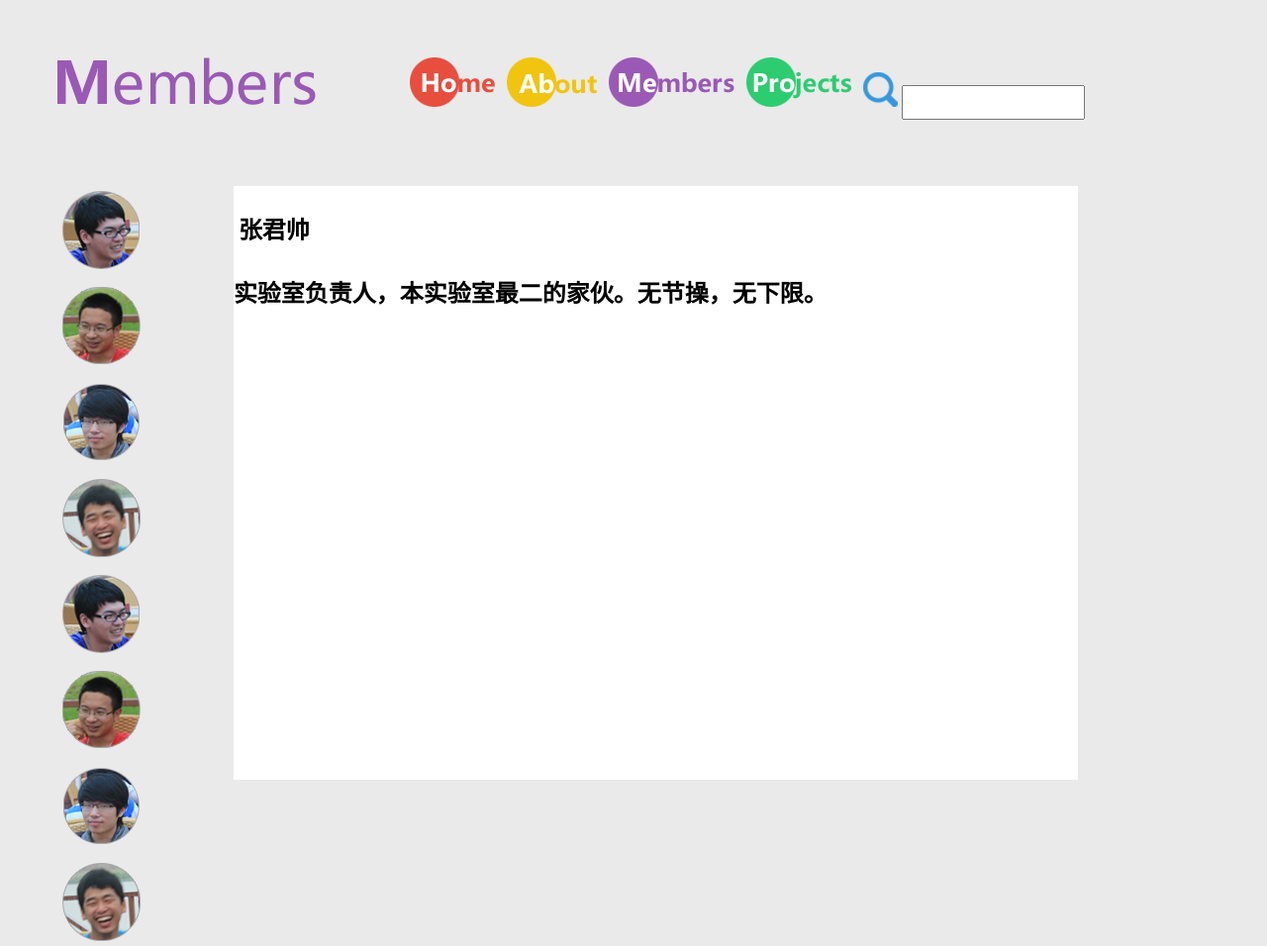
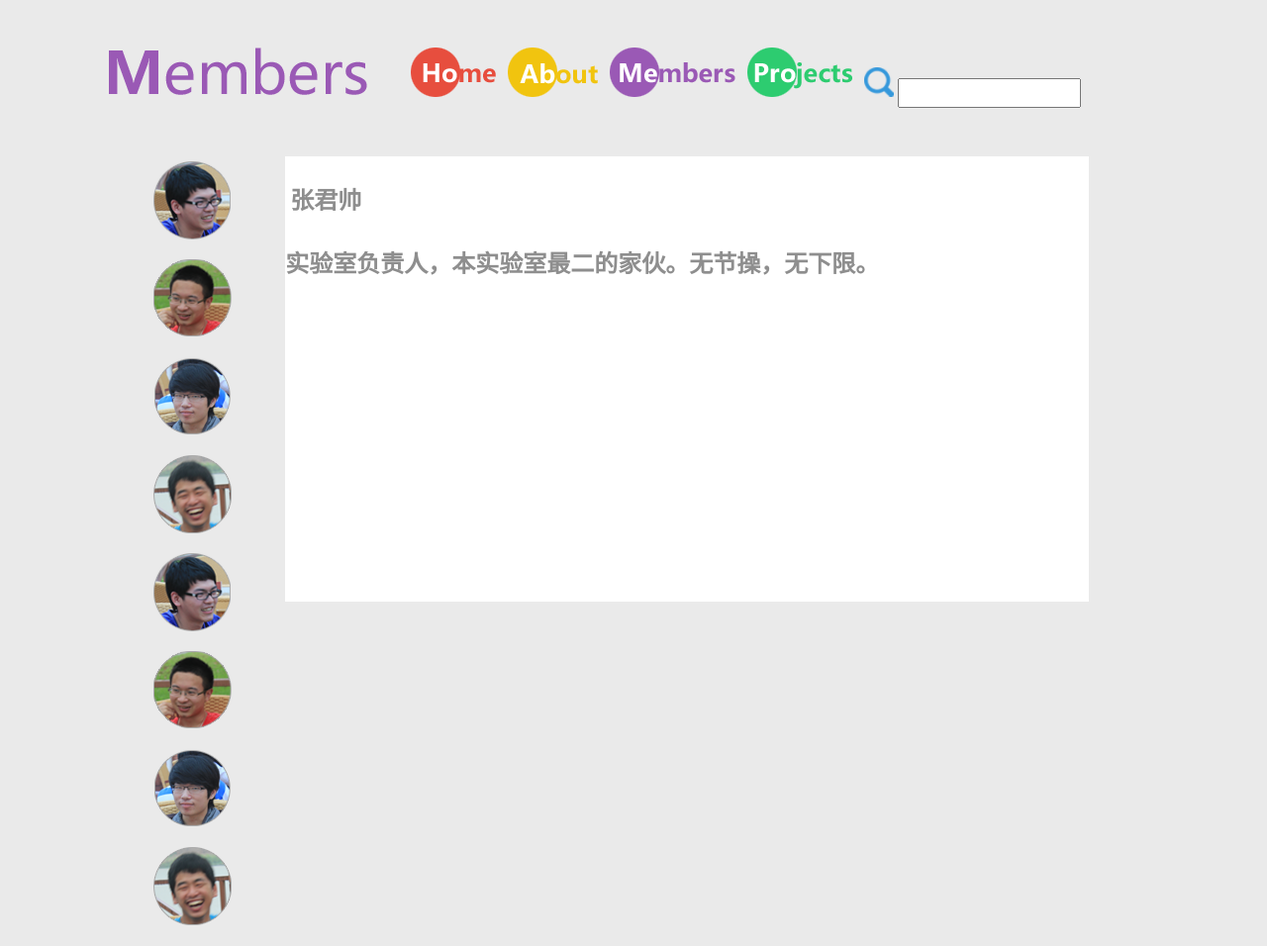
Before and after one commit to XianSen/Orcinus_website, a plain HTML site: page src/member.html in a window 1280 px wide. Shown: the whole page at 99% size. Drawn offline with Linux system fonts and the light colour scheme.

Commit message:
这周任务完成啦~贤森快给我加点数！！！！！！！

```diff
--- a/src/css/member.css
+++ b/src/css/member.css
@@ -1,18 +1,24 @@
-body
-{
+body{
+    margin-left: 70px;
     background-color:#eaeaea;
+    color: #8e8e8e;
 }
 a {
     border: 0px;
     padding: 5px;
     display:block;
-    margin-bottom: 8px;
+    margin-bottom: 10px;
+    font-family:Times New Roman,sans-serif;
+    font-weight: bolder;
+}
+p {
+    font-family: Verdana, Geneva, Arial, sans-serif;
 }
 img {
     padding-right: 8px;
 }
 input {
-    height: 35px;
+    height: 30px;
 }
 #all {
     width: 90%;
@@ -20,8 +26,8 @@ input {
 }
 #header {
     width: 100%;
-    height: 70px;
-    padding: 50px;
+    height: 60px;
+    padding: 40px;
 }
 
 #memberlogo {
@@ -36,11 +42,11 @@ input {
     margin-top: 10px;
 }
 #headportrait {
-    padding-left: 20px;
+    padding-left: 50px;
     margin-left: 30px;
     margin-right: 30px;
     float: left;
-    width: 13%;
+    width: 10%;
     height: 600px;
 }
 #introduce {
@@ -48,5 +54,5 @@ input {
     float: left;
     margin-right: 50px;
     width: 75%;
-    height: 600px;
+    height: 450px;
 }
--- a/src/member.html
+++ b/src/member.html
@@ -29,7 +29,7 @@
             <img  src="img/members1.png">
             <img  src="img/projects1.png">
             <input type="image" src="img/search.png"  alt="Submit" />
-            <input type="text" name="search">
+            <input type="text" name="search" style=" position:relative; z-index:99999;margin-bottom: 30px">
         </div>
     </div>
     <div id="body">
```
